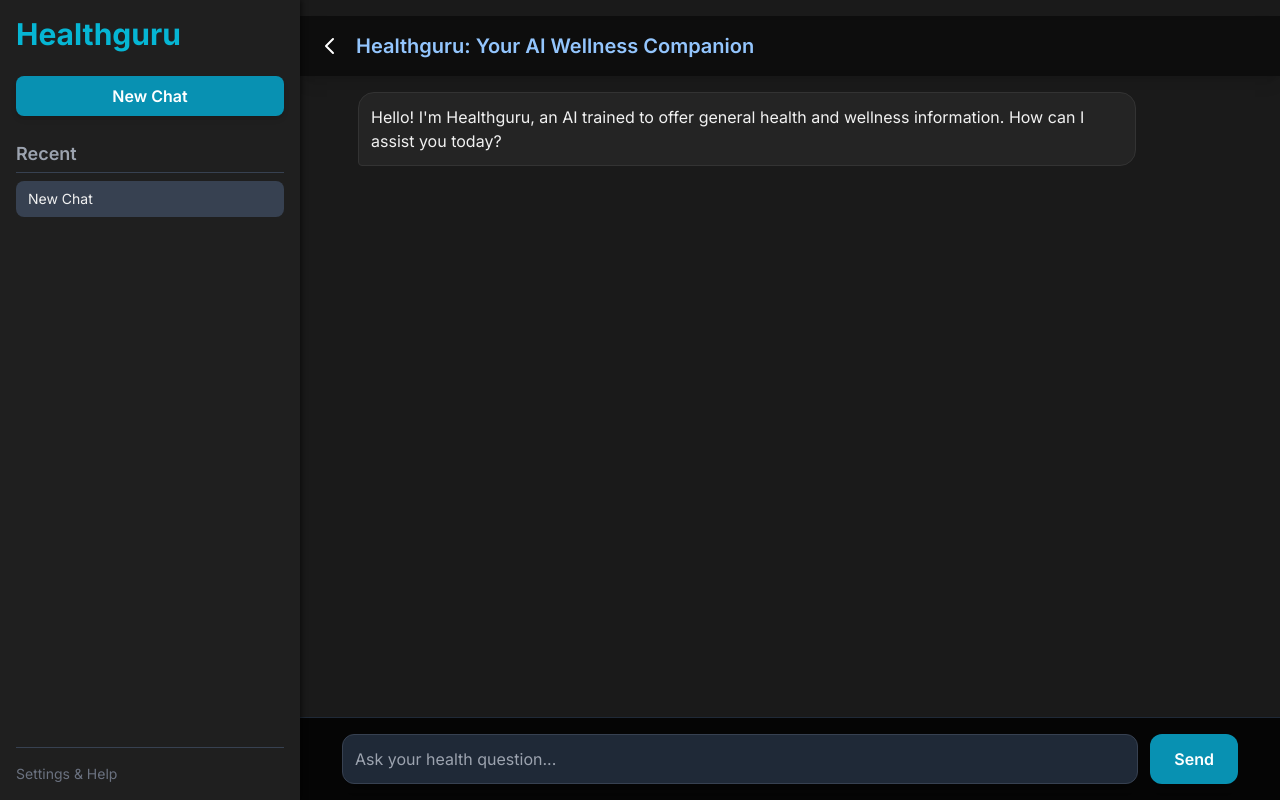
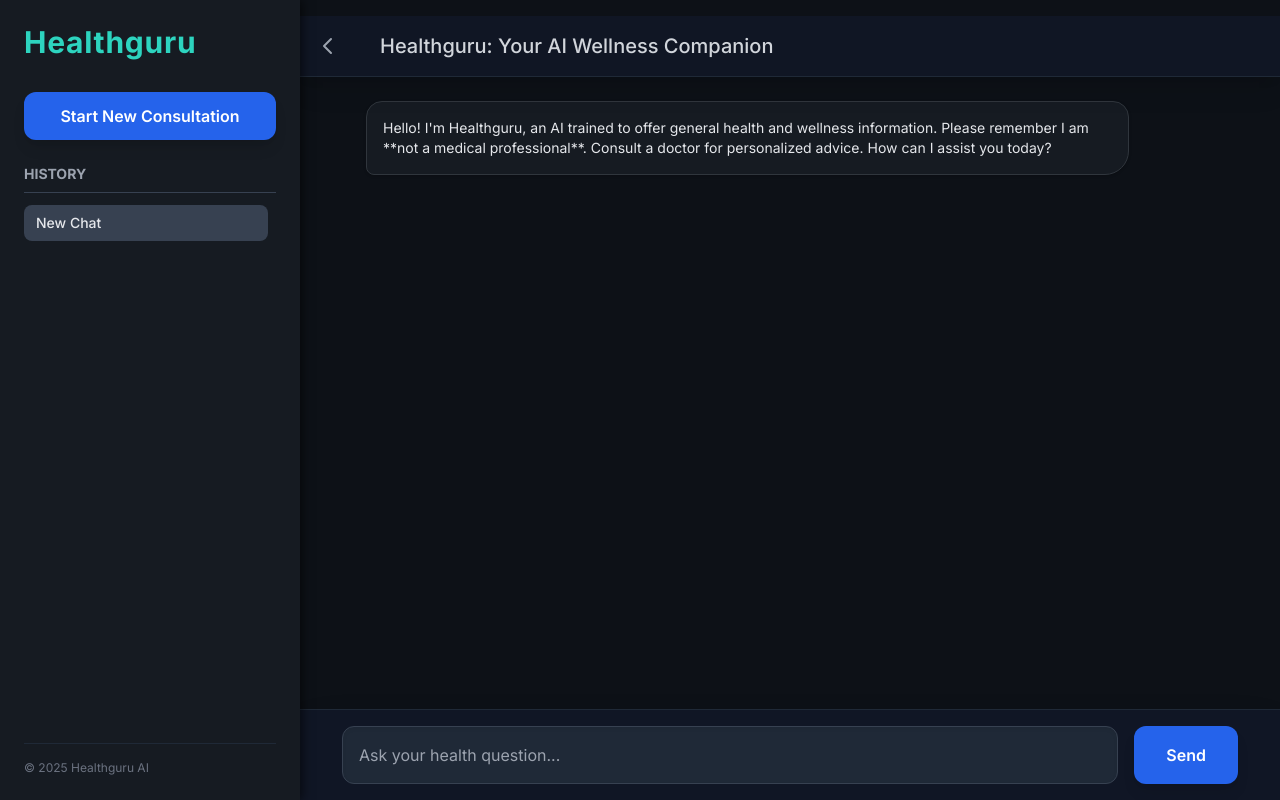
Before and after one commit to Zephieeeeee/Healthguru, a Flask app: page / in a window 1280 px wide. Run offline with Flask 3, Linux system fonts and the light colour scheme; some libraries are stand-ins or nearby versions.

Commit message:
Refactor: Modularized HTML/CSS/JS for professional codebase structure.

```diff
--- a/templates/index.html
+++ b/templates/index.html
@@ -6,171 +6,153 @@
     <title>Healthguru: AI Wellness Companion</title>
     <!-- Load Tailwind CSS -->
     <script src="https://cdn.tailwindcss.com"></script>
-    <!-- Inter font -->
-    <link href="https://fonts.googleapis.com/css2?family=Inter:wght@400;600;700&display=swap" rel="stylesheet">
+    <!-- Inter font (Professional and clean) -->
+    <link href="https://fonts.googleapis.com/css2?family=Inter:wght@400;500;600;700&display=swap" rel="stylesheet">
 
-    <!-- CSS STYLES -->
+    <!-- ================================================================= -->
+    <!-- CSS STYLES (Cleaned and Modularized) -->
+    <!-- ================================================================= -->
     <style>
-        /* Custom styles for dark theme and responsiveness */
+        /* Define color variables for easy theming */
+        :root {
+            --color-primary: #2563eb; /* Indigo-600 */
+            --color-secondary: #2dd4bf; /* Teal-400 */
+            --color-bg-dark: #0d1117;
+            --color-bg-sidebar: #161b22;
+            --color-bg-ai: #161b22;
+            --color-bg-user: #1f2937;
+            --color-text-light: #e5e7eb;
+            --color-border: #30363d;
+        }
+
         body {
             font-family: 'Inter', sans-serif;
-            background-color: #1a1a1a; /* Dark background */
-            color: #f1f1f1; /* Light text */
-            overflow-x: hidden; /* Prevent horizontal scrolling */
+            background-color: var(--color-bg-dark);
+            color: var(--color-text-light);
+            overflow-x: hidden;
         }
-        /* Message Bubbles - DARK BLUE THEME */
+
+        /* Utility classes based on variables */
+        .accent-bg { background-color: var(--color-primary); }
+        .accent-bg:hover { background-color: #1d4ed8; } /* Indigo-700 equivalent */
+        .accent-text { color: var(--color-secondary); }
+
+        /* Message Bubbles - Refined Contrast and Shapes */
         .message-bubble-user {
-            /* User: Dark, subtle blue-gray */
-            background-color: #2d3748;
+            background-color: var(--color-bg-user);
             color: #ffffff;
-            border-radius: 1rem 1rem 0.25rem 1rem;
+            border-radius: 1rem 1rem 0.5rem 1.5rem;
             max-width: 90%;
             margin-left: auto;
+            box-shadow: 0 1px 3px rgba(0,0,0,0.2);
         }
         .message-bubble-ai {
-            /* AI: Darker grey */
-            background-color: #242424;
-            color: #f1f1f1;
-            border-radius: 1rem 1rem 1rem 0.25rem;
+            background-color: var(--color-bg-ai);
+            color: var(--color-text-light);
+            border-radius: 1rem 1rem 1.5rem 0.5rem;
             max-width: 90%;
             margin-right: auto;
-            border: 1px solid #333;
+            border: 1px solid var(--color-border);
+            box-shadow: 0 1px 3px rgba(0,0,0,0.2);
         }
-        /* Sidebar Styling (History Panel) */
+
+        /* Layout Structure */
         #history-sidebar {
             width: 300px;
-            background-color: #1f1f1f; /* Sidebar background, matching the original */
-            transition: transform 0.3s ease-in-out, width 0.3s ease-in-out;
+            background-color: var(--color-bg-sidebar);
+            transition: transform 0.3s ease-in-out;
             position: fixed;
             top: 0;
             left: 0;
             height: 100%;
             z-index: 20;
-            box-shadow: 2px 0 5px rgba(0,0,0,0.5);
+            box-shadow: 2px 0 10px rgba(0,0,0,0.6);
         }
 
-        /* Main Content Area */
         #main-content {
-            margin-left: 300px; /* Offset by sidebar width on desktop */
+            margin-left: 300px;
             transition: margin-left 0.3s ease-in-out;
             min-height: 100vh;
             padding-top: 1rem;
         }
 
-        /* Hidden State for Sidebar (Desktop) */
-        #history-sidebar.collapsed {
-            transform: translateX(-300px);
-        }
-
-        /* Shift content when sidebar is hidden */
-        .sidebar-collapsed #main-content {
-            margin-left: 0;
-        }
+        /* Sidebar Collapse States */
+        .sidebar-collapsed #main-content { margin-left: 0; }
+        #history-sidebar.collapsed { transform: translateX(-300px); }
 
         /* Mobile Adjustments */
         @media (max-width: 768px) {
-            #history-sidebar {
-                width: 100%;
-                transform: translateX(-100%);
-            }
-            #history-sidebar.active {
-                transform: translateX(0);
-            }
-            #main-content {
-                margin-left: 0;
-            }
-            /* Show the mobile hamburger button */
-            #sidebar-toggle-mobile {
-                display: block !important;
-            }
-            /* Hide the desktop chevron on mobile */
-            #sidebar-toggle-desktop {
-                display: none !important;
-            }
+            #history-sidebar { width: 100%; transform: translateX(-100%); }
+            #history-sidebar.active { transform: translateX(0); }
+            #main-content { margin-left: 0; }
         }
-
-        /* Desktop Toggle Button Position */
-        #sidebar-toggle-desktop {
-            position: absolute;
-            left: 10px;
-            top: 50%;
-            transform: translateY(-50%);
-            z-index: 30;
-            display: block;
-        }
-
-        /* Adjust header content to not overlap the button */
-        .main-header-content {
-            /* Pushes title away from the chevron icon */
-            margin-left: 40px;
-        }
-
     </style>
 </head>
 <body id="body-container">
 
     <!-- 1. HISTORY SIDEBAR -->
-    <div id="history-sidebar" class="p-4 flex flex-col">
-        <!-- Sidebar header uses the new CYAN accent color -->
-        <h1 class="text-3xl font-bold text-cyan-500 mb-6">Healthguru</h1>
+    <div id="history-sidebar" class="p-6 flex flex-col">
+        <!-- Logo/Title -->
+        <h1 class="text-3xl font-bold accent-text mb-8 tracking-wide">Healthguru</h1>
 
-        <a href="/new_chat" class="w-full text-center bg-cyan-600 hover:bg-cyan-700 text-white font-semibold py-2 px-4 rounded-lg shadow-md mb-6 transition duration-150 ease-in-out">
-            New Chat
+        <!-- New Chat Button -->
+        <a href="/new_chat" class="w-full text-center accent-bg text-white font-semibold py-3 px-4 rounded-xl shadow-lg mb-6 transition duration-150 ease-in-out transform hover:scale-[1.01]">
+            Start New Consultation
         </a>
 
-        <h2 class="text-lg font-semibold text-gray-400 mb-2 border-b border-gray-700 pb-1">Recent</h2>
+        <h2 class="text-sm font-bold text-gray-400 uppercase mb-3 border-b border-gray-700 pb-2">History</h2>
 
-        <div class="flex-grow overflow-y-auto">
+        <div class="flex-grow overflow-y-auto pr-2">
             {% if recent_chats %}
                 {% for chat in recent_chats %}
-                    <a href="/chat/{{ chat.id }}" class="block w-full text-left {% if chat.id == current_chat_id %}bg-gray-700{% else %}hover:bg-gray-800{% endif %} py-2 px-3 rounded-lg mb-2 text-sm transition duration-100 ease-in-out truncate">
+                    <a href="/chat/{{ chat.id }}" class="block w-full text-left {% if chat.id == current_chat_id %}bg-gray-700{% else %}hover:bg-gray-800{% endif %} py-2 px-3 rounded-lg mb-2 text-sm transition duration-100 ease-in-out truncate font-medium">
                         {{ chat.title }}
                     </a>
                 {% endfor %}
             {% else %}
-                <p class="text-gray-500 text-sm italic">Start a new chat to see history.</p>
+                <p class="text-gray-500 text-sm italic py-2">No recent chats.</p>
             {% endif %}
         </div>
 
-        <div class="mt-4 pt-4 border-t border-gray-700">
-            <p class="text-sm text-gray-500 hover:text-gray-400 cursor-pointer">Settings & Help</p>
+        <div class="mt-6 pt-4 border-t border-gray-800">
+            <p class="text-xs text-gray-500 hover:text-gray-400 cursor-pointer transition">© 2025 Healthguru AI</p>
         </div>
     </div>
 
     <!-- 2. MAIN CONTENT AREA -->
     <div id="main-content" class="min-h-screen flex flex-col">
 
-        <!-- HEADER / NAVIGATION (uses a dark background) -->
-        <header class="p-4 bg-black/50 sticky top-0 z-10 shadow-lg relative flex items-center">
+        <!-- HEADER / NAVIGATION -->
+        <header class="p-4 bg-gray-900/80 sticky top-0 z-10 shadow-xl border-b border-gray-800 relative flex items-center">
 
-            <!-- Toggle Button (Desktop/Tablet) - Updated hover color -->
-            <button id="sidebar-toggle-desktop" onclick="toggleSidebar()" class="text-white hover:text-cyan-400 p-2 rounded-full transition duration-150 ease-in-out">
-                <!-- Chevron Left Icon (Default state: Sidebar Visible) -->
+            <!-- Toggle Button (Desktop/Tablet) -->
+            <button id="sidebar-toggle-desktop" onclick="toggleSidebar()" class="text-gray-400 hover:text-teal-400 p-2 rounded-full transition duration-150 ease-in-out absolute left-2 top-1/2 transform -translate-y-1/2">
+                <!-- Chevron Icon placeholder -->
                 <svg id="toggle-icon" xmlns="http://www.w3.org/2000/svg" class="h-6 w-6" fill="none" viewBox="0 0 24 24" stroke="currentColor" stroke-width="2">
                     <path stroke-linecap="round" stroke-linejoin="round" d="M15 19l-7-7 7-7" />
                 </svg>
             </button>
 
-            <!-- Toggle Button (Mobile) - Updated hover color -->
-            <button id="sidebar-toggle-mobile" onclick="toggleSidebar()" class="text-white hover:text-cyan-400 p-2 rounded-full transition duration-150 ease-in-out" style="display: none;">
+            <!-- Toggle Button (Mobile) -->
+            <button id="sidebar-toggle-mobile" onclick="toggleSidebar()" class="text-gray-400 hover:text-teal-400 p-2 rounded-full transition duration-150 ease-in-out" style="display: none;">
                 <!-- Hamburger Icon -->
                 <svg xmlns="http://www.w3.org/2000/svg" class="h-6 w-6" fill="none" viewBox="0 0 24 24" stroke="currentColor" stroke-width="2">
                     <path stroke-linecap="round" stroke-linejoin="round" d="M4 6h16M4 12h16m-7 6h7" />
                 </svg>
             </button>
 
-            <!-- Header Title: Uses a lighter blue for contrast -->
-            <h1 class="text-xl font-semibold text-blue-300 main-header-content">Healthguru: Your AI Wellness Companion</h1>
+            <!-- Header Title -->
+            <h1 class="text-xl font-medium text-gray-300 ml-12 sm:ml-16">Healthguru: Your AI Wellness Companion</h1>
 
         </header>
 
         <!-- CHAT DISPLAY AREA -->
-        <div id="chat-window" class="flex-grow p-4 space-y-4 overflow-y-auto max-w-4xl w-full mx-auto">
+        <div id="chat-window" class="flex-grow p-6 space-y-6 overflow-y-auto max-w-4xl w-full mx-auto">
 
             <!-- Greeting Message -->
             <div class="flex justify-start">
-                <div class="message-bubble-ai p-3">
-                    Hello! I'm Healthguru, an AI trained to offer general health and wellness information. How can I assist you today?
+                <div class="message-bubble-ai p-4 text-sm">
+                    Hello! I'm Healthguru, an AI trained to offer general health and wellness information. Please remember I am **not a medical professional**. Consult a doctor for personalized advice. How can I assist you today?
                 </div>
             </div>
 
@@ -178,27 +160,27 @@
             {% for message in messages %}
                 {% if message.role == 'user' %}
                     <div class="flex justify-end">
-                        <div class="message-bubble-user p-3">
+                        <div class="message-bubble-user p-4 text-sm">
                             {{ message.parts[0].text }}
                         </div>
                     </div>
                 {% elif message.role == 'model' %}
                     <div class="flex justify-start">
-                        <div class="message-bubble-ai p-3 whitespace-pre-wrap">
+                        <div class="message-bubble-ai p-4 whitespace-pre-wrap text-sm">
                             {{ message.parts[0].text }}
                         </div>
                     </div>
                 {% endif %}
             {% endfor %}
 
-            <!-- Loading Indicator - Updated dot color -->
+            <!-- Loading Indicator -->
             <div id="loading-indicator" class="flex justify-start hidden">
-                <div class="message-bubble-ai p-3">
+                <div class="message-bubble-ai p-4">
                     <div class="flex items-center space-x-2">
-                        <div class="w-2 h-2 bg-cyan-500 rounded-full animate-pulse"></div>
-                        <div class="w-2 h-2 bg-cyan-500 rounded-full animate-pulse delay-75"></div>
-                        <div class="w-2 h-2 bg-cyan-500 rounded-full animate-pulse delay-150"></div>
-                        <span class="text-sm">Healthguru is thinking...</span>
+                        <div class="w-3 h-3 bg-teal-400 rounded-full animate-pulse"></div>
+                        <div class="w-3 h-3 bg-teal-400 rounded-full animate-pulse delay-75"></div>
+                        <div class="w-3 h-3 bg-teal-400 rounded-full animate-pulse delay-150"></div>
+                        <span class="text-sm font-medium text-gray-300">Healthguru is formulating its response...</span>
                     </div>
                 </div>
             </div>
@@ -208,19 +190,19 @@
         </div>
 
         <!-- INPUT FOOTER -->
-        <div class="sticky bottom-0 bg-black/80 backdrop-blur-sm p-4 border-t border-gray-800">
-            <div class="max-w-4xl mx-auto flex space-x-3">
+        <div class="sticky bottom-0 bg-gray-900/90 backdrop-blur-sm p-4 border-t border-gray-800 shadow-2xl">
+            <div class="max-w-4xl mx-auto flex space-x-4">
                 <input
                     type="text"
                     id="user-input"
                     placeholder="Ask your health question..."
-                    class="flex-grow p-3 rounded-xl bg-gray-800 text-white border border-gray-700 focus:ring-cyan-500 focus:border-cyan-500 transition duration-150 ease-in-out shadow-lg"
+                    class="flex-grow p-4 rounded-xl bg-gray-800 text-white border border-gray-700 focus:ring-teal-400 focus:border-teal-400 transition duration-200 ease-in-out shadow-inner"
                     onkeypress="if(event.key === 'Enter') { sendMessage(); }"
                 >
                 <button
                     onclick="sendMessage()"
                     id="send-button"
-                    class="bg-cyan-600 hover:bg-cyan-700 text-white font-semibold py-3 px-6 rounded-xl shadow-lg transition duration-150 ease-in-out transform hover:scale-105"
+                    class="accent-bg hover:bg-indigo-700 text-white font-semibold py-4 px-8 rounded-xl shadow-lg transition duration-200 ease-in-out transform hover:scale-[1.02]"
                 >
                     Send
                 </button>
@@ -229,7 +211,9 @@
 
     </div>
 
-    <!-- JAVASCRIPT LOGIC -->
+    <!-- ================================================================= -->
+    <!-- JAVASCRIPT LOGIC (Cleaned and Modularized) -->
+    <!-- ================================================================= -->
     <script>
         const chatWindow = document.getElementById('chat-window');
         const userInput = document.getElementById('user-input');
@@ -238,7 +222,6 @@
         const scrollAnchor = document.getElementById('scroll-anchor');
         const historySidebar = document.getElementById('history-sidebar');
         const bodyContainer = document.getElementById('body-container');
-        const mainContent = document.getElementById('main-content');
         const toggleIcon = document.getElementById('toggle-icon');
         const toggleButtonDesktop = document.getElementById('sidebar-toggle-desktop');
         const toggleButtonMobile = document.getElementById('sidebar-toggle-mobile');
@@ -246,8 +229,14 @@
         let isMobile = window.innerWidth <= 768;
         let isSidebarOpen = !isMobile;
 
-        // Initial setup on load
+        // Initialization and Event Handlers
         document.addEventListener('DOMContentLoaded', () => {
+            initializeLayout();
+            window.addEventListener('resize', handleResize);
+            scrollToBottom();
+        });
+
+        function initializeLayout() {
             if (isMobile) {
                 isSidebarOpen = false;
                 historySidebar.classList.add('collapsed');
@@ -257,22 +246,18 @@
             }
             updateToggleVisibility();
             updateToggleIcon();
-            scrollToBottom();
-        });
+        }
 
-        // Handle window resize
-        window.addEventListener('resize', () => {
+        function handleResize() {
             const wasMobile = isMobile;
             isMobile = window.innerWidth <= 768;
 
             if (wasMobile !== isMobile) {
                 if (!isMobile) {
-                    // Transitioning to Desktop: Force open state
                     isSidebarOpen = true;
                     historySidebar.classList.remove('collapsed', 'active');
                     bodyContainer.classList.remove('sidebar-collapsed');
                 } else {
-                    // Transitioning to Mobile: Force closed state
                     isSidebarOpen = false;
                     historySidebar.classList.add('collapsed');
                     historySidebar.classList.remove('active');
@@ -281,53 +266,39 @@
                 updateToggleVisibility();
                 updateToggleIcon();
             }
-        });
+        }
 
         function updateToggleVisibility() {
-            if (isMobile) {
-                toggleButtonDesktop.style.display = 'none';
-                toggleButtonMobile.style.display = 'block';
-            } else {
-                toggleButtonDesktop.style.display = 'block';
-                toggleButtonMobile.style.display = 'none';
-            }
+            toggleButtonDesktop.style.display = isMobile ? 'none' : 'block';
+            toggleButtonMobile.style.display = isMobile ? 'block' : 'none';
         }
 
         function updateToggleIcon() {
             if (!isMobile) {
-                // Desktop icon: Arrow
-                if (isSidebarOpen) {
-                    // Open: Show chevron left
-                    toggleIcon.innerHTML = `<path stroke-linecap="round" stroke-linejoin="round" d="M15 19l-7-7 7-7" />`;
-                } else {
-                    // Closed: Show chevron right
-                    toggleIcon.innerHTML = `<path stroke-linecap="round" stroke-linejoin="round" d="M9 5l7 7-7 7" />`;
-                }
+                // Desktop Icon: Arrow
+                toggleIcon.innerHTML = isSidebarOpen
+                    ? `<path stroke-linecap="round" stroke-linejoin="round" d="M15 19l-7-7 7-7" />`
+                    : `<path stroke-linecap="round" stroke-linejoin="round" d="M9 5l7 7-7 7" />`;
             }
-            // Mobile icon (Hamburger) remains static
         }
-
 
         function toggleSidebar() {
             isSidebarOpen = !isSidebarOpen;
 
             if (isMobile) {
-                // Mobile: Use 'active' class (full-screen overlay)
                 historySidebar.classList.toggle('active');
             } else {
-                // Desktop: Toggle 'collapsed' on sidebar and 'sidebar-collapsed' on body
                 historySidebar.classList.toggle('collapsed');
                 bodyContainer.classList.toggle('sidebar-collapsed');
             }
-
             updateToggleIcon();
         }
-
-        // --- Chat Logic ---
 
         function scrollToBottom() {
             scrollAnchor.scrollIntoView({ behavior: 'smooth' });
         }
+
+        // --- Core Chat Logic ---
 
         async function sendMessage() {
             const message = userInput.value.trim();
@@ -335,24 +306,21 @@
 
             const pathParts = window.location.pathname.split('/');
             const chatIdIndex = pathParts.indexOf('chat') + 1;
-            // Uses the current chat ID from the URL or the one passed from the server template
             const currentChatId = (chatIdIndex > 0 && pathParts[chatIdIndex]) ? pathParts[chatIdIndex] : '{{ current_chat_id }}';
 
             appendMessage(message, 'user');
             userInput.value = '';
 
+            // UI State change to loading
             loadingIndicator.classList.remove('hidden');
             userInput.disabled = true;
             sendButton.disabled = true;
             scrollToBottom();
 
             try {
-                // This assumes your Flask server is running on the same domain/port
                 const response = await fetch('/chat', {
                     method: 'POST',
-                    headers: {
-                        'Content-Type': 'application/json',
-                    },
+                    headers: { 'Content-Type': 'application/json' },
                     body: JSON.stringify({ message: message, chat_id: currentChatId })
                 });
 
@@ -362,12 +330,13 @@
                     appendMessage(data.response, 'model');
 
                     if (data.chat_id !== currentChatId) {
-                        // If a new chat ID was created by the server, redirect
+                        // Redirect if a new chat ID was created (first message)
                         window.location.href = '/chat/' + data.chat_id;
                         return;
                     }
 
                 } else {
+                    // Handle server errors
                     appendMessage(`Error: ${data.error || 'Could not get response from AI.'}`, 'error');
                 }
 
@@ -375,6 +344,7 @@
                 console.error('Fetch error:', error);
                 appendMessage('An unexpected network error occurred.', 'error');
             } finally {
+                // Reset UI state
                 loadingIndicator.classList.add('hidden');
                 userInput.disabled = false;
                 sendButton.disabled = false;
@@ -389,12 +359,13 @@
 
             if (role === 'user') {
                 messageContainer.className = 'flex justify-end';
-                bubble.className = 'message-bubble-user p-3 whitespace-pre-wrap';
+                bubble.className = 'message-bubble-user p-4 whitespace-pre-wrap text-sm';
             } else if (role === 'model') {
                 messageContainer.className = 'flex justify-start';
-                bubble.className = 'message-bubble-ai p-3 whitespace-pre-wrap';
+                bubble.className = 'message-bubble-ai p-4 whitespace-pre-wrap text-sm';
             } else if (role === 'error') {
-                bubble.className = 'p-3 whitespace-pre-wrap bg-red-800 text-white rounded-lg border border-red-700';
+                // Distinct styling for error messages
+                bubble.className = 'p-4 whitespace-pre-wrap bg-red-800 text-white rounded-xl border border-red-700 text-sm';
                 messageContainer.className = 'flex justify-start';
             }
 
@@ -407,6 +378,5 @@
         }
 
     </script>
-
 </body>
 </html>
```
